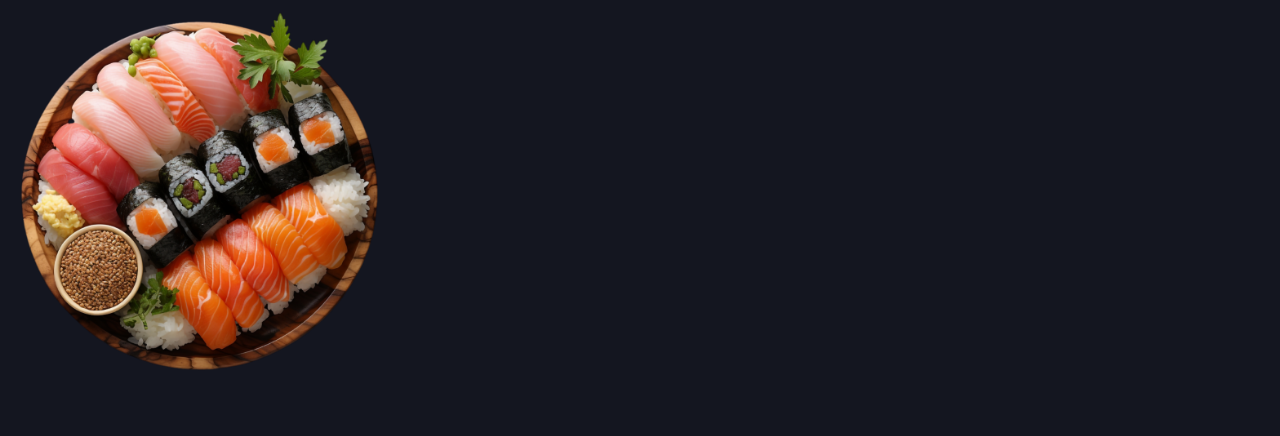
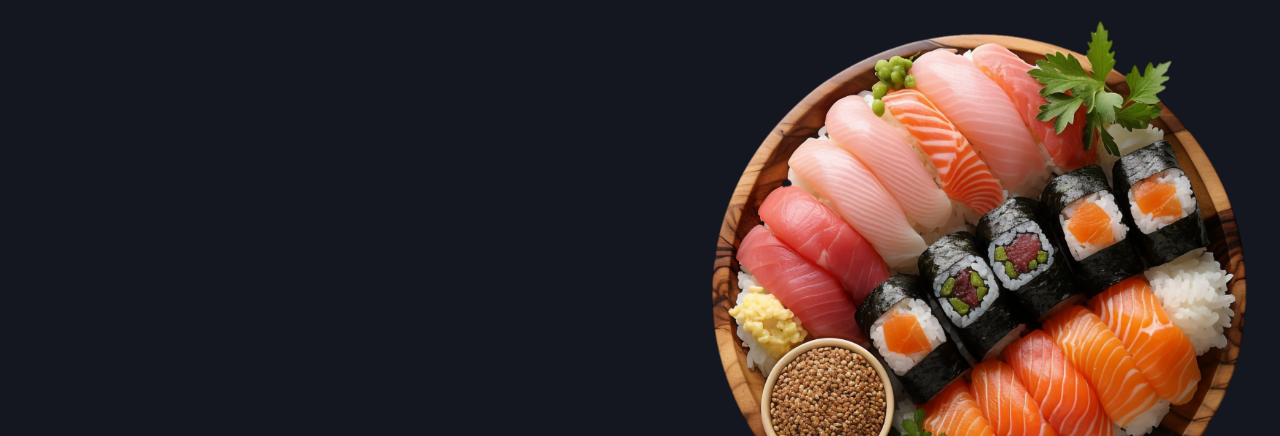
Before and after one commit to Cha-IT/restaurantnettside-viktor-brage-lisa-alexandra, a plain HTML site: page index.html in a window 1280 px wide. Shown: the part 75-511 px from the top of the page. Drawn offline with Linux system fonts and the light colour scheme.

Commit message:
Added landing thing

```diff
--- a/index.html
+++ b/index.html
@@ -18,14 +18,17 @@
             </ul>
         </nav>
 
+    <div class="welcomePart">
         <img id="mainDish" src="./assets/sushiDish.webp" alt="Sushi dish">
+    </div>
 
     <section class="omOssTekst">
 
         <img id="sushiPlate" src="./assets/sushi.webp"
         alt="Sushi plate">
 
-        <div><h2> Om oss </h2>
+    <div>
+        <h2> Om oss </h2>
         <p class="infoTekst">
             Velkommen til Zen Roll. Hvor hver bit av sushi er en kulinarisk opplevelse og hver munnfull tar deg med på en smaksreise til det ekstraordinære <br><br>
 
--- a/style.css
+++ b/style.css
@@ -59,8 +59,13 @@ h3 {font-size: 42px;}
     max-height:100%;
 }
 
+.welcomePart {
+    display: flex;
+    justify-content: right;
+}
+
 #mainDish {
-    width: 400px;
+    width: 600px;
 }
 
 .menyPriser {
```
